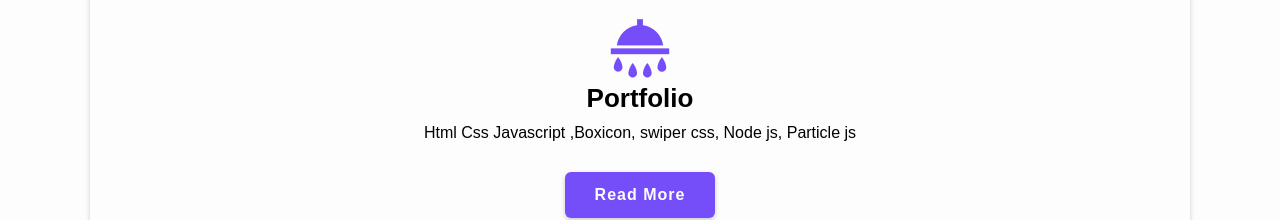
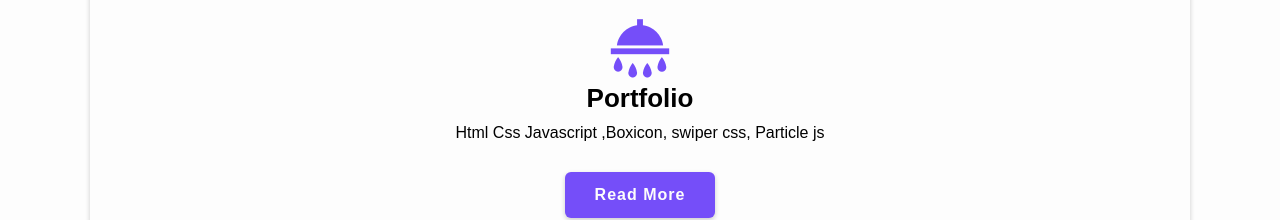
Before and after one commit to Praveen3579/PersonalPortfolio, a plain HTML site: page index.html in a window 1280 px wide. Shown: the part 2100-2320 px from the top of the page. Drawn offline with nearby package versions, Linux system fonts and the light colour scheme.

Commit message:
Update index.html

```diff
--- a/index.html
+++ b/index.html
@@ -153,7 +153,7 @@
   <div class="services-box">
     <i class='bx bxs-shower'></i>
     <h3>Portfolio</h3>
-    <p>Html Css Javascript ,Boxicon, swiper css, Node js, Particle js</p>
+    <p>Html Css Javascript ,Boxicon, swiper css, Particle js</p>
          <a href="#" class="btn">Read More</a>
   </div>
   <!-- <div class="services-box">
```
